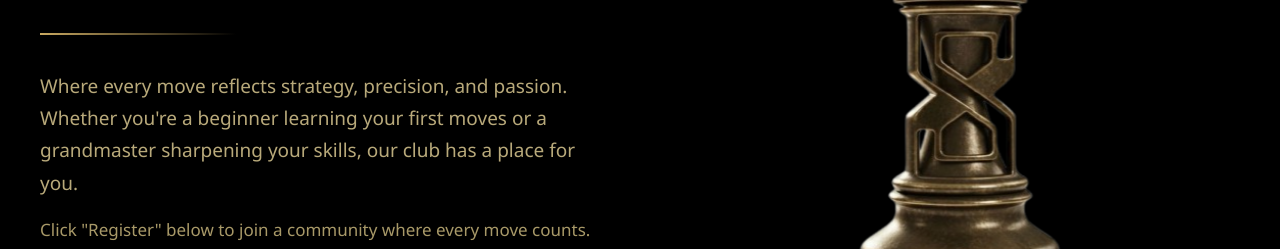
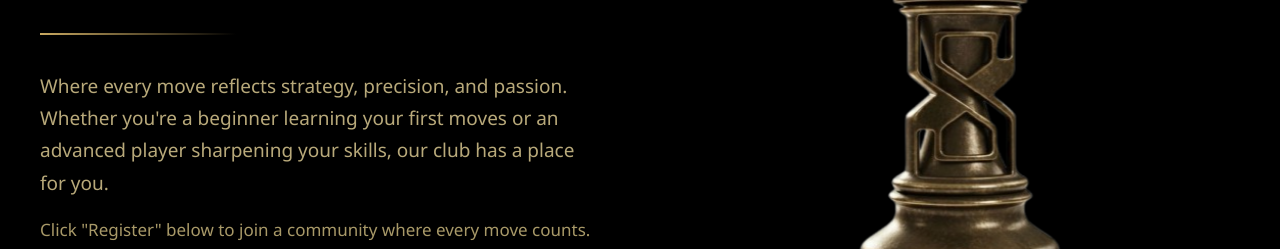
Before and after one commit to amiraroumili/8-squared-registration-bot, a React (Vite) app: page / in a window 1280 px wide. Shown: the part 308-557 px from the top of the page. Built offline with nearby package versions, Linux system fonts and the light colour scheme.

Commit message:
Update welcome page

```diff
--- a/src/App.jsx
+++ b/src/App.jsx
@@ -419,7 +419,7 @@ const ChessRegistrationBot = () => {
                 fontWeight: '300',
                 maxWidth: '600px'
               }}>
-              Where every move reflects strategy, precision, and passion. Whether you're a beginner learning your first moves or a grandmaster sharpening your skills, our club has a place for you.
+              Where every move reflects strategy, precision, and passion. Whether you're a beginner learning your first moves or an advanced player sharpening your skills, our club has a place for you.
             </p>
 
             <p
```
